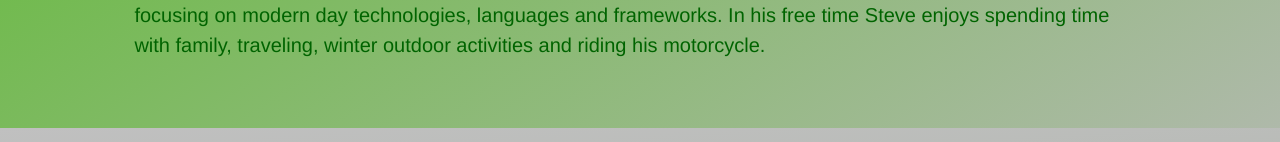
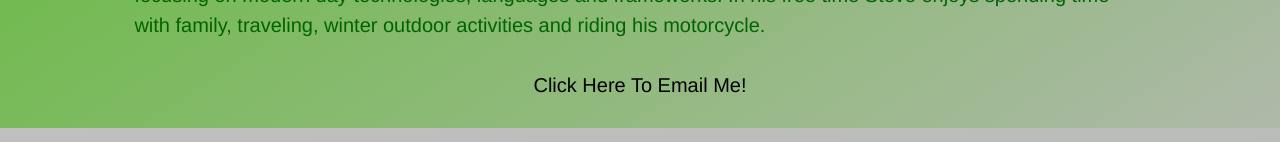
Before and after one commit to SJDiggs/react-portfolio, a React (Vite) app: page /about in a window 1280 px wide. Shown: the part 592-734 px from the top of the page. Built offline with nearby package versions, Linux system fonts and the light colour scheme.

Commit message:
Thursday submission, baseline requirements

```diff
--- a/src/pages/About.css
+++ b/src/pages/About.css
@@ -57,3 +57,11 @@
     margin-left: 10%;
 
   }
+
+  .contact-info {
+    display: flex;
+    flex-direction: row;
+    justify-content: center;
+    margin-top: 10px;
+    font-weight: bolder;
+  }
--- a/src/pages/About.jsx
+++ b/src/pages/About.jsx
@@ -37,7 +37,8 @@ const loaded = () => (
     </div>
 
     <div className="contact-info">
-
+      <a href="mailto:stevediggs70@gmail.com" target="_blank"> Click Here To Email Me!</a>
+      {/* <h3>{about.email}</h3> */}
     </div>
   </div>
 );
--- a/src/pages/Home.jsx
+++ b/src/pages/Home.jsx
@@ -1,7 +1,7 @@
 function Home(props) {
     return (
     <h1>Skills Home</h1>,
-    <h2>Welcome!  This page is a Work in Progress, check out my About and Skills</h2>
+    <h2>Welcome!  This page is a Work in Progress, check out my About and Projeects to Learn More!</h2>
     )
   }
 
```
